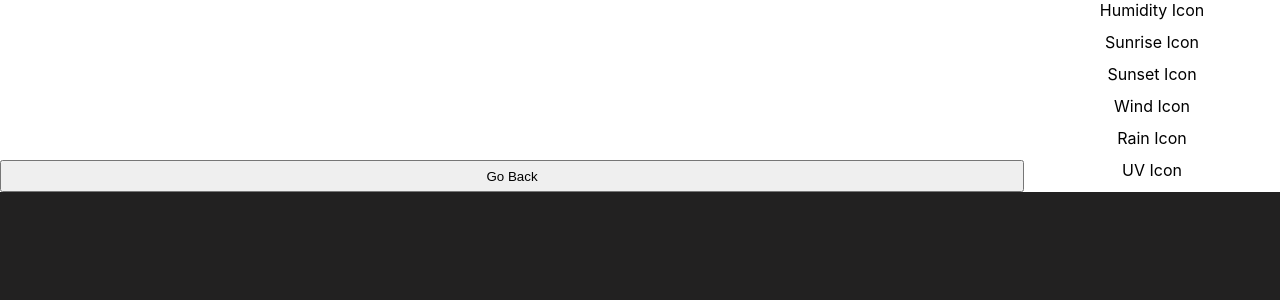
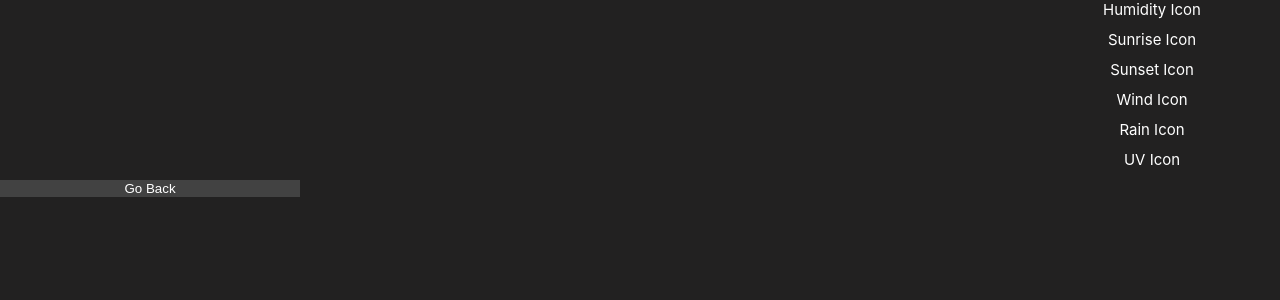
Before and after one commit to megmatic/react-weather-app, a React (Create React App) app: page /1 in a window 1280 px wide. Shown: the top 300 px of the page. Built offline with nearby package versions, Linux system fonts and the light colour scheme.

Commit message:
add weatherdetails style

```diff
--- a/src/App.scss
+++ b/src/App.scss
@@ -142,7 +142,9 @@ img {
 
 .weather-details-container {
   display: grid;
-  background: white;
+  background-color: rgb(34, 33, 33);
+  color: white;
+  font-size: 15px;
   grid-template-columns: 1.6fr 0.4fr;
   grid-template-rows: 1fr 1fr 1fr 1fr 1fr 1fr;
   gap: 0px 0px;
@@ -240,3 +242,11 @@ img {
   justify-content: center;
 
 }
+
+.back-button {
+  background-color: rgb(66, 66, 66);
+  border:none;
+  width:300px;
+  display: inline-block;
+  color: white;
+}
--- a/src/Components/WeatherDetails.js
+++ b/src/Components/WeatherDetails.js
@@ -32,7 +32,8 @@ function WeatherDetails({ day }) {
       <div className="icon-wind">Wind Icon</div>
       <div className="icon-rain">Rain Icon</div>
       <div className="icon-uv">UV Icon</div>
-      <button onClick={handleClick}>
+      <br/>
+      <button className="back-button" onClick={handleClick}>
         Go Back
       </button>
     </div>
```
Also changed, not shown: 1 other file (tests, documents, lock files or other folders).
